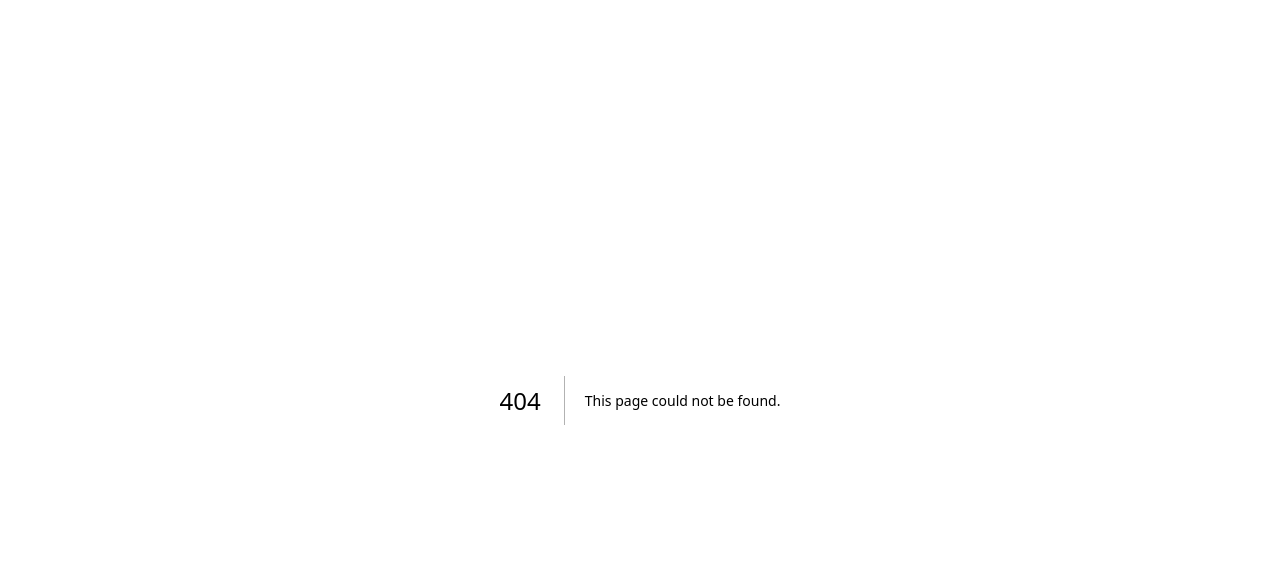
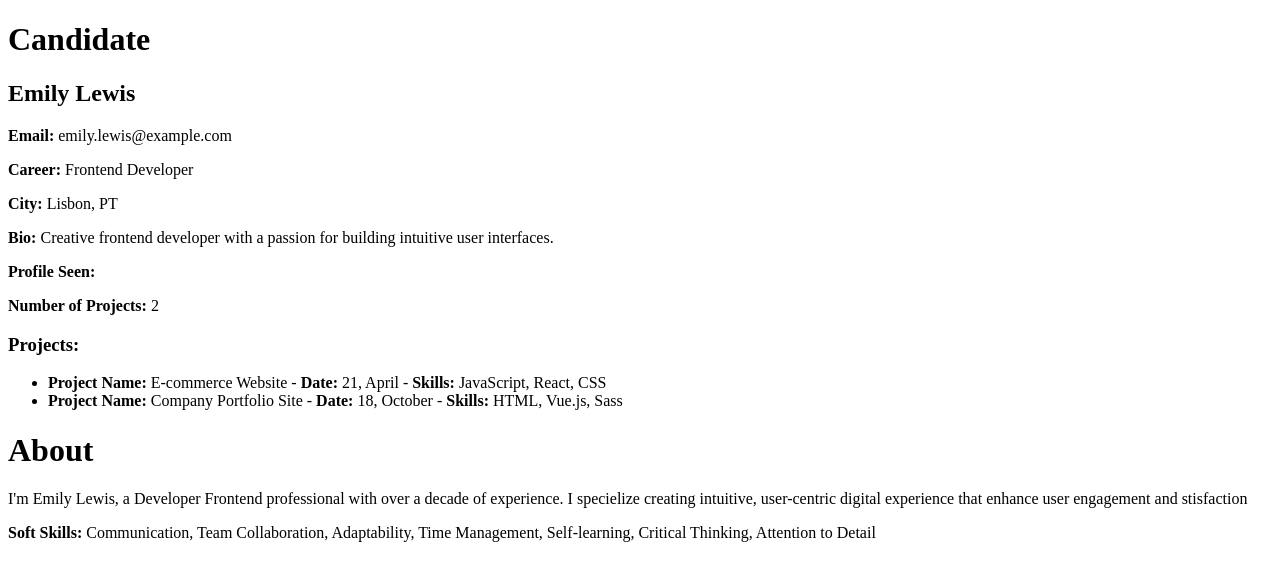
Before and after one commit to karolainemorgado/hack-plan, a Next.js app: page /teste in a window 1280 px wide. Before the commit this address had no page. Shown: the top 580 px of the page. Built offline with nearby package versions, Linux system fonts and the light colour scheme.

Commit message:
add component Candidato

```diff
--- a/data/candidate.json
+++ b/data/candidate.json
@@ -7,6 +7,7 @@
         "career": "Frontend Developer",
         "city": "Lisbon, PT",
         "bio": "Creative frontend developer with a passion for building intuitive user interfaces.",
+        "description":"I'm Emily Lewis, a Developer Frontend professional with over a decade of experience. I specielize creating intuitive, user-centric digital experience that enhance user engagement and stisfaction",
         "profile_seen": 7,
         "softSkills": [
             "Communication",
--- a/package.json
+++ b/package.json
@@ -10,7 +10,7 @@
   },
   "dependencies": {
     "axios": "^1.7.2",
-    "next": "14.2.3",
+    "next": "^14.2.3",
     "next-auth": "^4.24.7",
     "react": "^18",
     "react-dom": "^18",
--- /dev/null
+++ b/src/components/Candidato.jsx
@@ -0,0 +1,76 @@
+import React from "react";
+import candidateJSON from "../../data/candidate.json"
+
+console.log(candidateJSON)
+
+
+const Candidato = ({ candidate }) => {
+  const {
+    _id,
+    name,
+    email,
+    career,
+    city,
+    bio,
+    profile_seen,
+    softSkills,
+    projects,
+    description,
+  } = candidate;
+
+  const projectCount = candidate?.projects?.length || 0;
+
+  return (
+    <div className="candidato">
+      <h2>{name}</h2>
+      {/* <p>
+        <strong>ID:</strong> {_id}
+      </p> */}
+      <p>
+        <strong>Email:</strong> {email}
+      </p>
+      <p>
+        <strong>Career:</strong> {career}
+      </p>
+      <p>
+        <strong>City:</strong> {city}
+      </p>
+      <p>
+        <strong>Bio:</strong> {bio}
+      </p>
+      <p>
+        <strong>Profile Seen:</strong>
+      </p>
+      <p>
+        <strong>Number of Projects:</strong> {projectCount}
+      </p>
+
+
+
+
+      <div>
+        <h3>Projects:</h3>
+        <ul>
+          {projects?.map((project, index) => (
+            <li key={index}>
+              <strong>Project Name:</strong> {project.projectName} -
+              <strong> Date:</strong> {project.projectDate} -
+              <strong> Skills:</strong> {project.hardSkills.join(", ")}
+            </li>
+          ))}
+        </ul>
+      </div>
+
+      <div>
+        <h1>About
+        </h1>
+        {description}
+      <p>
+        <strong>Soft Skills:</strong> {softSkills?.join(", ")}
+      </p>
+      </div>
+    </div>
+  );
+};
+
+export default Candidato;
--- /dev/null
+++ b/src/pages/teste.js
@@ -0,0 +1,21 @@
+import Candidato from "../components/Candidato";
+import React, { useState, useEffect } from "react";
+import candidateJSON from "../../data/candidate.json"
+
+const TestePage = () => {
+    const [candidate, setCandidate] = useState();
+  console.log(candidate)
+   useEffect(()=>{
+    const candidateId = 1;
+const filteredCandidate = candidateJSON.find(candidate=> candidate.id = candidateId)
+setCandidate(filteredCandidate)
+   }, [])
+    return (
+      <div>
+        <h1>Candidate</h1>
+        {candidate && <Candidato candidate={candidate} />}
+      </div>
+    );
+  };
+
+  export default TestePage;
```
Also changed, not shown: src/pages/candidate.jsx (added), 1 other file (tests, documents, lock files or other folders).
